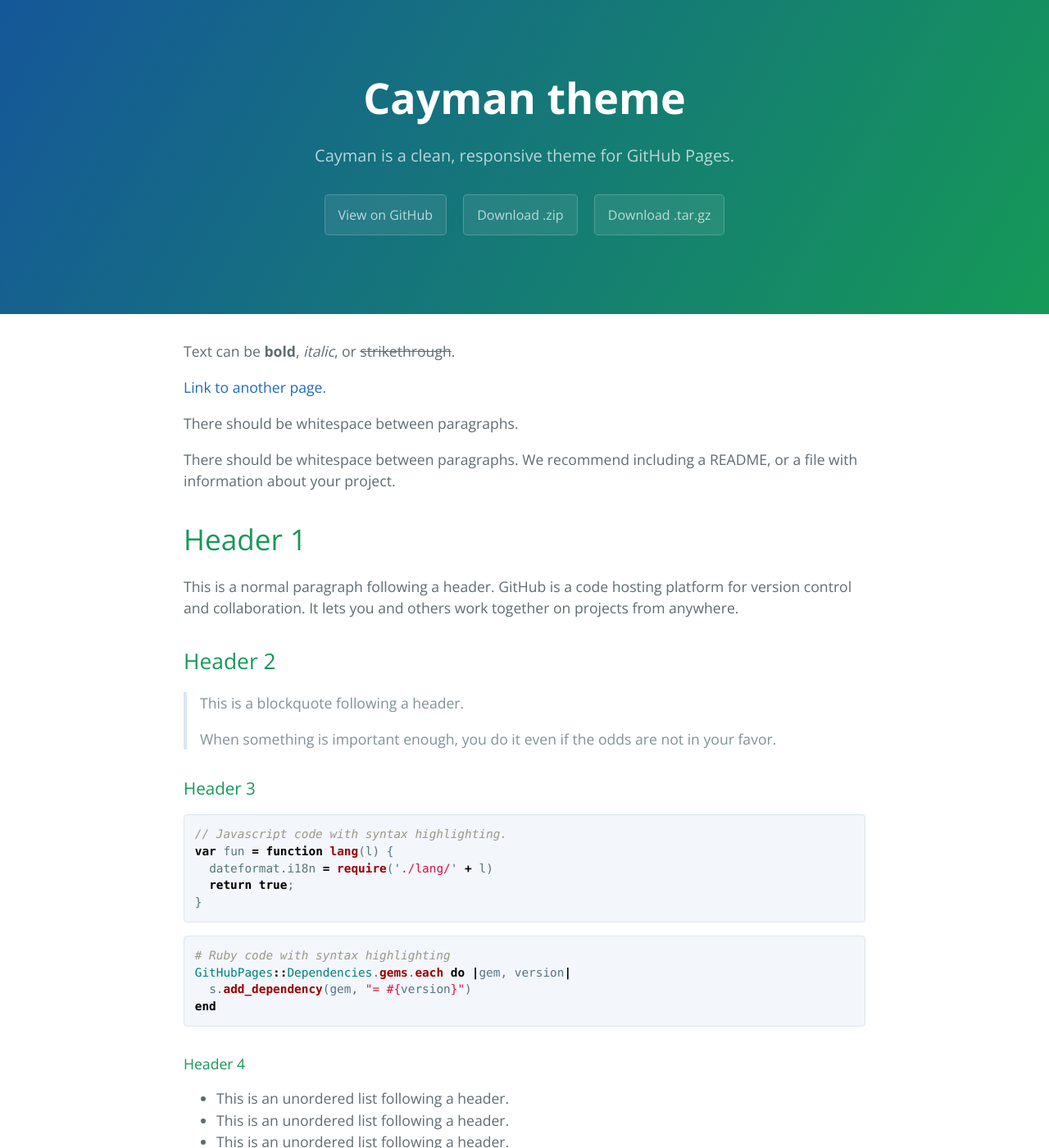
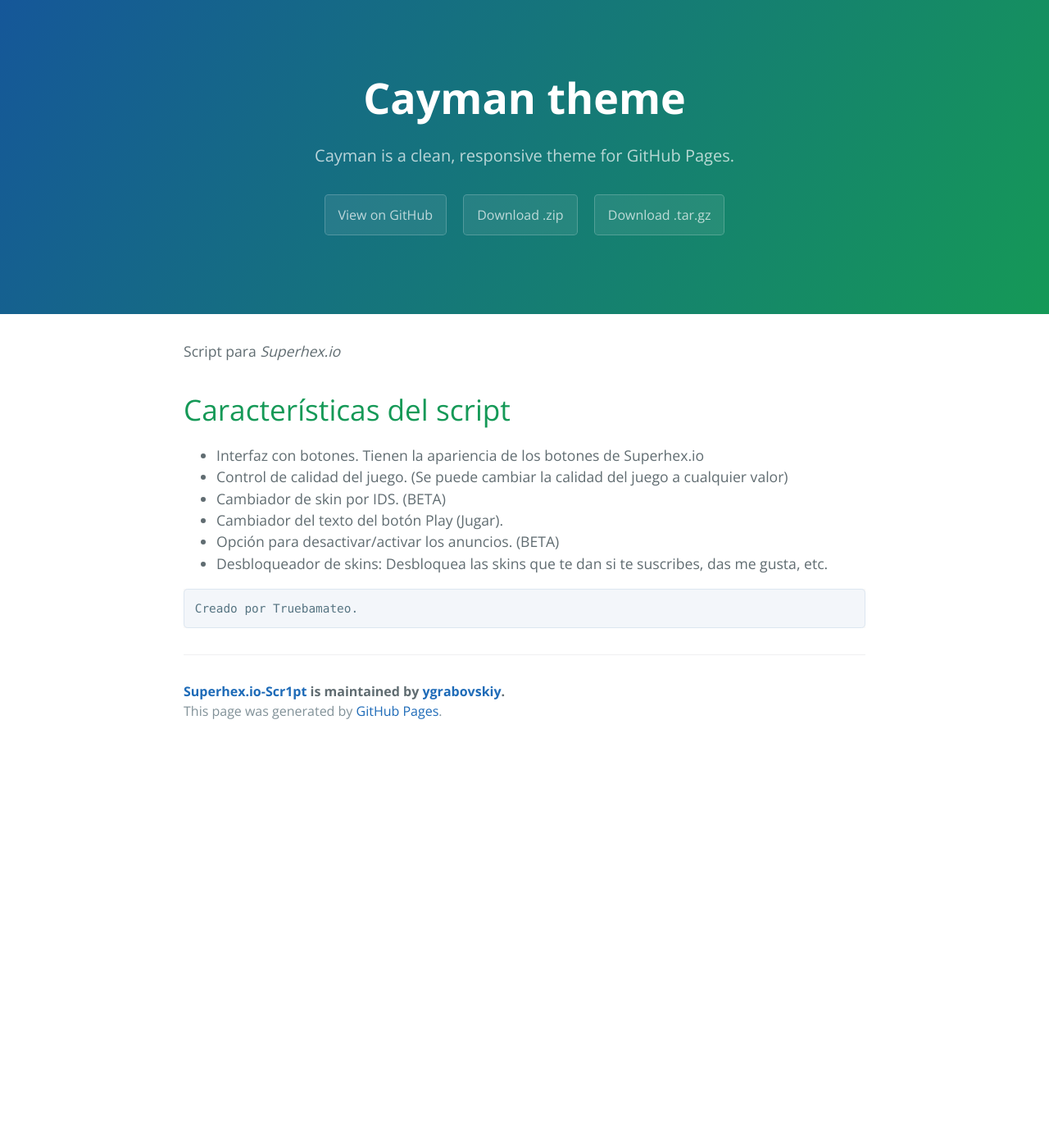
Before and after one commit to ygrabovskiy/Superhex.io-Scr1pt, a Jekyll site: the page built from docs/index.md, in a window 1280 px wide and 1400 px high. Shown: the whole window at 82% size. Built offline with Jekyll 4.4.1, drawn with Linux system fonts in a browser that asks for light colours; some of the changed text lies outside the part shown.

Commit message:
Update index.md

````diff
--- a/docs/index.md
+++ b/docs/index.md
@@ -2,122 +2,17 @@
 layout: default
 ---
 
-Text can be **bold**, _italic_, or ~~strikethrough~~.
+Script para *Superhex.io*
 
-[Link to another page](another-page).
+# [](#header-1)Características del script
 
-There should be whitespace between paragraphs.
-
-There should be whitespace between paragraphs. We recommend including a README, or a file with information about your project.
-
-# [](#header-1)Header 1
-
-This is a normal paragraph following a header. GitHub is a code hosting platform for version control and collaboration. It lets you and others work together on projects from anywhere.
-
-## [](#header-2)Header 2
-
-> This is a blockquote following a header.
->
-> When something is important enough, you do it even if the odds are not in your favor.
-
-### [](#header-3)Header 3
-
-```js
-// Javascript code with syntax highlighting.
-var fun = function lang(l) {
-  dateformat.i18n = require('./lang/' + l)
-  return true;
-}
-```
-
-```ruby
-# Ruby code with syntax highlighting
-GitHubPages::Dependencies.gems.each do |gem, version|
-  s.add_dependency(gem, "= #{version}")
-end
-```
-
-#### [](#header-4)Header 4
-
-*   This is an unordered list following a header.
-*   This is an unordered list following a header.
-*   This is an unordered list following a header.
-
-##### [](#header-5)Header 5
-
-1.  This is an ordered list following a header.
-2.  This is an ordered list following a header.
-3.  This is an ordered list following a header.
-
-###### [](#header-6)Header 6
-
-| head1        | head two          | three |
-|:-------------|:------------------|:------|
-| ok           | good swedish fish | nice  |
-| out of stock | good and plenty   | nice  |
-| ok           | good `oreos`      | hmm   |
-| ok           | good `zoute` drop | yumm  |
-
-### There's a horizontal rule below this.
-
-* * *
-
-### Here is an unordered list:
-
-*   Item foo
-*   Item bar
-*   Item baz
-*   Item zip
-
-### And an ordered list:
-
-1.  Item one
-1.  Item two
-1.  Item three
-1.  Item four
-
-### And a nested list:
-
-- level 1 item
-  - level 2 item
-  - level 2 item
-    - level 3 item
-    - level 3 item
-- level 1 item
-  - level 2 item
-  - level 2 item
-  - level 2 item
-- level 1 item
-  - level 2 item
-  - level 2 item
-- level 1 item
-
-### Small image
-
-![](https://assets-cdn.github.com/images/icons/emoji/octocat.png)
-
-### Large image
-
-![](https://guides.github.com/activities/hello-world/branching.png)
-
-
-### Definition lists can be used with HTML syntax.
-
-<dl>
-<dt>Name</dt>
-<dd>Godzilla</dd>
-<dt>Born</dt>
-<dd>1952</dd>
-<dt>Birthplace</dt>
-<dd>Japan</dd>
-<dt>Color</dt>
-<dd>Green</dd>
-</dl>
+* Interfaz con botones. Tienen la apariencia de los botones de Superhex.io
+* Control de calidad del juego. (Se puede cambiar la calidad del juego a cualquier valor)
+* Cambiador de skin por IDS. (BETA)
+* Cambiador del texto del botón Play (Jugar).
+* Opción para desactivar/activar los anuncios. (BETA)
+* Desbloqueador de skins: Desbloquea las skins que te dan si te suscribes, das me gusta, etc.
 
 ```
-Long, single-line code blocks should not wrap. They should horizontally scroll if they are too long. This line should be long enough to demonstrate this.
+Creado por Truebamateo.
 ```
-
-```
-The final element.
-```
````
